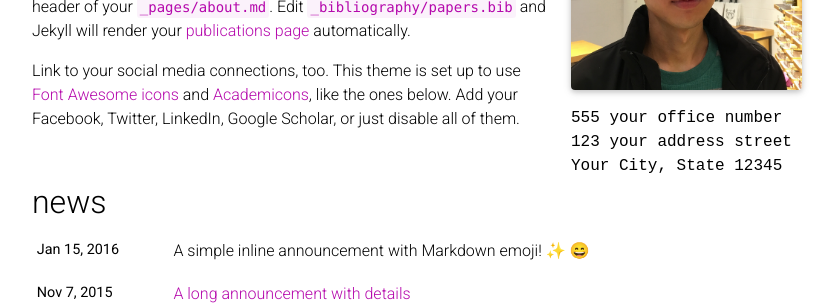
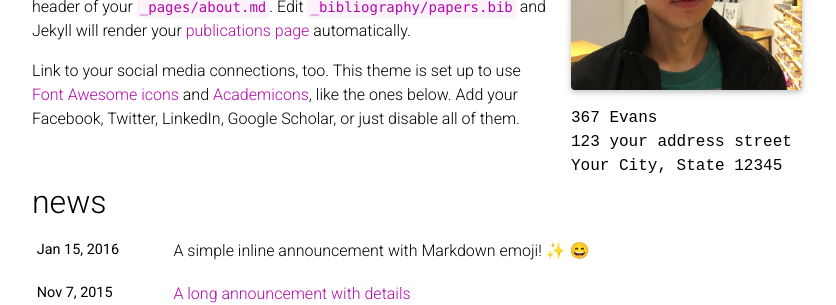
Before and after one commit to shahzarrizvi/shahzarrizvi.github.io, a Jekyll site: the page built from _pages/about.md, in a window 1280 px wide and 1168 px high. Shown: the part 341-646 px from the top of the window, without its empty margins (223-1059 px from the left). Built offline with Jekyll 4.4.1, drawn with Linux system fonts in a browser that asks for light colours; full-size pictures stand in for the smaller copies a plugin makes; emoji names are drawn with the system emoji font; comment, search, counter and statistics services are not loaded; a style sheet for code colours, icons or effects is not loaded.

Commit message:
deploy website

```diff
--- a/_pages/about.md
+++ b/_pages/about.md
@@ -9,7 +9,7 @@ profile:
   image: prof_pic.jpg
   image_circular: false # crops the image to make it circular
   address: >
-    <p>555 your office number</p>
+    <p>367 Evans</p>
     <p>123 your address street</p>
     <p>Your City, State 12345</p>
 
```
